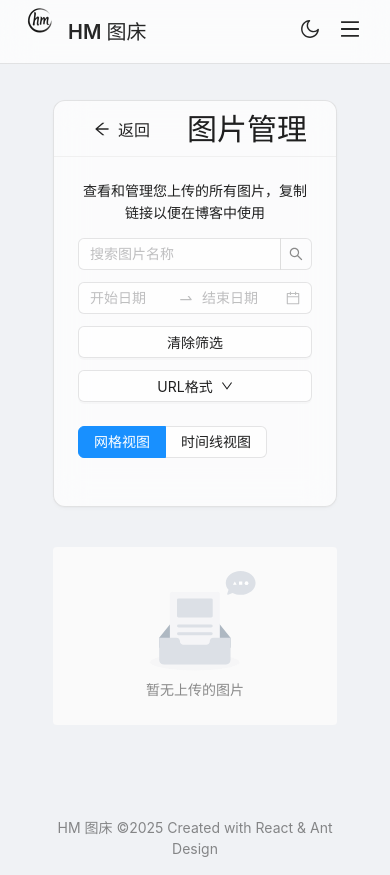
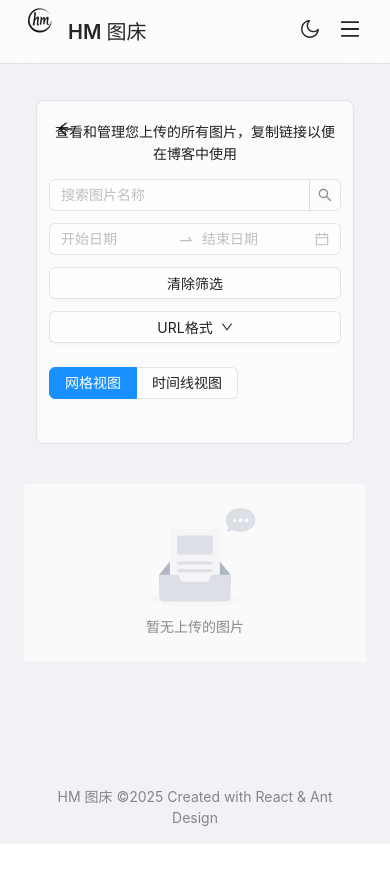
Before and after one commit to honestman9527/hm-image-host, a React (Vite) app: page /images in a window 390 px wide. After the commit the page ends 844 px from the top, so only its background shows below. Built offline with nearby package versions, Linux system fonts and the light colour scheme.

Commit message:
优化页面布局

```diff
--- a/src/pages/ImageManager.css
+++ b/src/pages/ImageManager.css
@@ -1,9 +1,25 @@
 /* ImageManager页面样式 - 整合了Gallery和History的样式 */
 .image-manager-container {
+  margin: 0 auto;
   width: 100%;
-  max-width: 90%;
+  padding: 0;
+}
+
+.image-manager-container.full-width {
+  max-width: 100%;
+}
+
+.manager-content-wrapper {
+  max-width: 95%;
   margin: 0 auto;
-  padding: 20px;
+  padding: 0 16px 24px;
+  background: var(--component-background);
+  border: 1px solid var(--border-color);
+  border-radius: 12px;
+  padding: 24px;
+  margin-top: 16px;
+  margin-bottom: 16px;
+  position: relative;
 }
 
 .manager-card {
@@ -20,11 +36,15 @@
   display: flex;
   align-items: center;
   gap: 16px;
+  padding: 0;
 }
 
 .back-button {
   color: var(--text-color) !important;
   font-size: 16px;
+  position: absolute;
+  top: 16px;
+  left: 16px;
 }
 
 .controls-container {
@@ -339,7 +359,19 @@
 /* 响应式样式 */
 @media (max-width: 992px) {
   .image-manager-container {
-    padding: 12px;
+    padding: 0;
+  }
+
+  .manager-content-wrapper {
+    max-width: 100%;
+    padding: 20px 12px;
+    border-radius: 8px;
+    margin: 12px;
+  }
+
+  .back-button {
+    top: 12px;
+    left: 12px;
   }
 
   .image-grid {
--- a/src/pages/ImageManager.jsx
+++ b/src/pages/ImageManager.jsx
@@ -418,24 +418,15 @@ const ImageManager = () => {
     </div>
   );
 
-  // 居中标题
-  const pageTitle = (
-    <div className="page-title-container center-title">
-      <Button
-        type="text"
-        icon={<ArrowLeftOutlined />}
-        onClick={() => navigate('/')}
-        className="back-button"
-      >
-        返回
-      </Button>
-      <Title level={2} style={{ margin: 0, flex: 1, textAlign: 'center' }}>{t.title}</Title>
-    </div>
-  );
-
   return (
-    <div className="image-manager-container">
-      <Card title={pageTitle} bordered={false} className="manager-card">
+    <div className="image-manager-container full-width">
+      <div className="manager-content-wrapper">
+        <Button
+          type="text"
+          icon={<ArrowLeftOutlined />}
+          onClick={() => navigate('/')}
+          className="back-button"
+        />
         <Paragraph style={{ textAlign: 'center' }}>{t.subtitle}</Paragraph>
         <div className="controls-container-row">
           <Search
@@ -464,7 +455,7 @@ const ImageManager = () => {
             <Radio.Button value="timeline">{t.timelineView}</Radio.Button>
           </Radio.Group>
         </div>
-      </Card>
+      </div>
       {filteredImages.length === 0 ? (
         <Empty
           description={
--- a/src/pages/Settings.css
+++ b/src/pages/Settings.css
@@ -1,8 +1,25 @@
 .settings-container {
-  max-width: 90%;
   margin: 0 auto;
   width: 100%;
-  padding: 0 16px;
+  padding: 0;
+}
+
+.settings-container.full-width {
+  max-width: 100%;
+  padding: 0;
+}
+
+.settings-content-wrapper {
+  max-width: 95%;
+  margin: 0 auto;
+  padding: 0 16px 24px;
+  background: var(--component-background);
+  border: 1px solid var(--border-color);
+  border-radius: 12px;
+  padding: 24px;
+  margin-top: 16px;
+  margin-bottom: 16px;
+  position: relative;
 }
 
 .settings-header {
@@ -24,13 +41,16 @@
   display: flex;
   align-items: center;
   gap: 16px;
-  padding: 8px 4px;
+  padding: 0;
 }
 
 .back-button {
   color: var(--text-color) !important;
   font-size: 16px;
-  margin-left: 4px;
+  margin-left: 0;
+  position: absolute;
+  top: 16px;
+  left: 16px;
 }
 
 /* 设置部分样式 */
@@ -301,8 +321,20 @@
 /* 响应式调整 */
 @media (max-width: 768px) {
   .settings-container {
-    padding: 0 12px;
+    padding: 0;
     max-width: 100%;
+  }
+
+  .settings-content-wrapper {
+    max-width: 100%;
+    padding: 20px 12px;
+    border-radius: 8px;
+    margin: 12px;
+  }
+
+  .back-button {
+    top: 12px;
+    left: 12px;
   }
 
   .profiles-grid {
--- a/src/pages/Settings.jsx
+++ b/src/pages/Settings.jsx
@@ -428,20 +428,6 @@ const Settings = () => {
     return new Date(date).toLocaleString();
   };
 
-  const pageTitle = (
-    <div className="page-title-container">
-      <Button
-        type="text"
-        icon={<ArrowLeftOutlined />}
-        onClick={() => navigate('/')}
-        className="back-button"
-      >
-        返回
-      </Button>
-      <Title level={3} style={{ margin: 0 }}>{t.title}</Title>
-    </div>
-  );
-
   // 生成配置卡片内容的函数
   const renderProfileCardContent = (profile) => {
     // 准备详细信息的弹出内容
@@ -509,13 +495,14 @@ const Settings = () => {
   };
 
   return (
-    <div className="settings-container">
-      <Card
-        title={pageTitle}
-        bordered={false}
-        className="settings-card-main"
-        size="small"
-      >
+    <div className="settings-container full-width">
+      <div className="settings-content-wrapper">
+        <Button
+          type="text"
+          icon={<ArrowLeftOutlined />}
+          onClick={() => navigate('/')}
+          className="back-button"
+        />
         <Paragraph>{t.subtitle}</Paragraph>
 
         {/* GitHub 配置部分 */}
@@ -702,7 +689,7 @@ const Settings = () => {
             </Popover>
           </Card>
         </div>
-      </Card>
+      </div>
 
       {/* 新增/编辑配置的模态框 */}
       <Modal
--- a/src/pages/Upload.css
+++ b/src/pages/Upload.css
@@ -14,9 +14,15 @@
 .settings-reminder {
   display: flex;
   align-items: center;
-  margin-bottom: 20px;
-  background-color: #fffbe6;
-  border: 1px solid #ffe58f;
+  padding: 16px;
+  margin-top: 24px;
+  background-color: #f9f9f9;
+  border-radius: 8px;
+  border: 1px solid #e8e8e8;
+}
+
+.settings-reminder p {
+  margin-bottom: 8px;
 }
 
 .upload-options {
@@ -170,3 +176,24 @@
     grid-template-columns: 1fr;
   }
 }
+
+/* 适应亮暗主题的卡片 */
+.theme-adaptive-card {
+  background-color: var(--component-background) !important;
+  border: 1px solid var(--border-color) !important;
+}
+
+/* 亮暗主题变量 */
+:root {
+  --component-background: #fff;
+  --border-color: #e0e0e0;
+  --text-color: rgba(0, 0, 0, 0.88);
+  --text-color-secondary: rgba(0, 0, 0, 0.65);
+}
+
+[data-theme='dark'] {
+  --component-background: #181818;
+  --border-color: #333;
+  --text-color: rgba(255, 255, 255, 0.88);
+  --text-color-secondary: rgba(255, 255, 255, 0.65);
+}
--- a/src/pages/Upload.jsx
+++ b/src/pages/Upload.jsx
@@ -376,7 +376,7 @@ const UploadPage = () => {
       </Typography>
 
       {!isSettingsComplete() && (
-        <Card className="settings-reminder">
+        <Card className="settings-reminder theme-adaptive-card">
           <SettingOutlined style={{ fontSize: '24px', marginRight: '8px' }} />
           <div>
             <p>{t.settingsReminder}</p>
```
